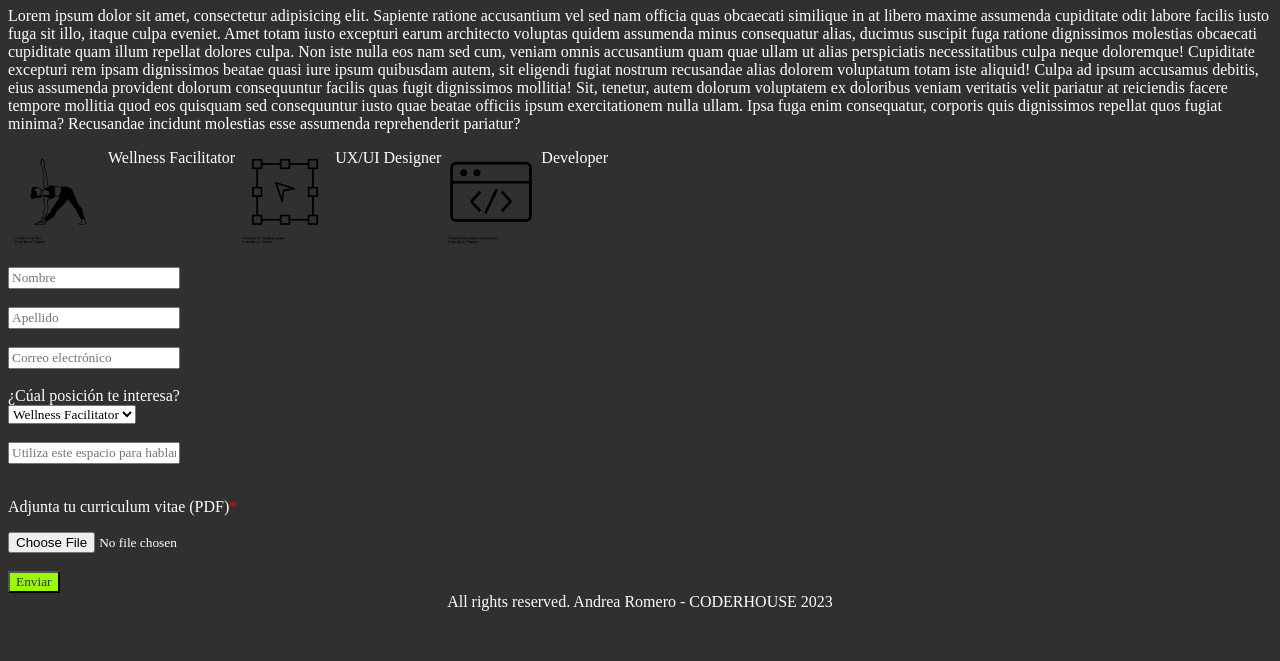
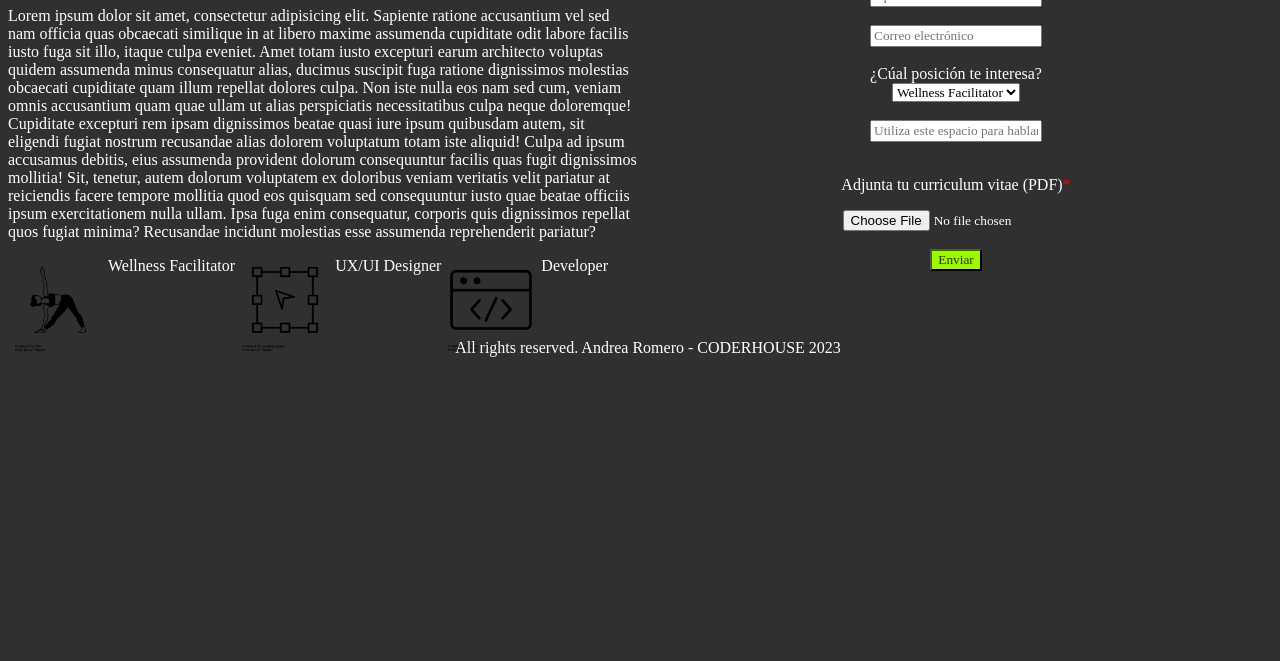
Before and after one commit to andrearsab/PFRomeroSabatino, a plain HTML site: page html/trabaja.html in a window 1280 px wide. Shown: the part 139-800 px from the top of the page. Drawn offline with Linux system fonts and the light colour scheme.

Commit message:
He estado actualizando el proyecto para la pre entrega

```diff
--- a/css/styles.css
+++ b/css/styles.css
@@ -1,3 +1,7 @@
+html{
+    position: relative;
+}
+
 .topnav{
 text-align: center;
 justify-content: center;
@@ -129,10 +133,12 @@ width: 100px;
 }
 
 
+.container-testimonals{
+    float: left;
+    overflow: hidden;
+    width: 50%;
+}
 
-.flex-container-testimonals{
-    display: flex;
-}
 
 .testimonial{
     width: 300px;
@@ -143,12 +149,42 @@ width: 100px;
 }
 
 
-.flex-container-jobs{
+.container-trabaja{
+    float: left;
+    overflow: hidden;
+    width: 50%;
+}
+
+.job-overview{
     display: flex;
 }
 
+.container-apply{
+    float: right;
+    overflow: hidden;
+    width: 50%;
+}
+
+.apply{
+    text-align: center;
+}
+
+.flex-container-jobs{
+    display: flex;
+    padding-bottom: 50px;
+}
+
+.file-and-submit{
+    text-align: center;
+}
 
 
 footer{
     text-align: center;
+    width: 100%;
 }
+
+.pie-de-pagina{
+    position: absolute;
+    bottom: 0px;
+}
--- a/html/trabaja.html
+++ b/html/trabaja.html
@@ -19,12 +19,12 @@
     </nav>
     </header>
 
-    <div>
+    <div class="container-trabaja">
       <h1>Trabaja con nosotros</h1>
       <p>Lorem ipsum dolor sit amet, consectetur adipisicing elit. Sapiente ratione accusantium vel sed nam officia quas obcaecati similique in at libero maxime assumenda cupiditate odit labore facilis iusto fuga sit illo, itaque culpa eveniet. Amet totam iusto excepturi earum architecto voluptas quidem assumenda minus consequatur alias, ducimus suscipit fuga ratione dignissimos molestias obcaecati cupiditate quam illum repellat dolores culpa. Non iste nulla eos nam sed cum, veniam omnis accusantium quam quae ullam ut alias perspiciatis necessitatibus culpa neque doloremque! Cupiditate excepturi rem ipsam dignissimos beatae quasi iure ipsum quibusdam autem, sit eligendi fugiat nostrum recusandae alias dolorem voluptatum totam iste aliquid! Culpa ad ipsum accusamus debitis, eius assumenda provident dolorum consequuntur facilis quas fugit dignissimos mollitia! Sit, tenetur, autem dolorum voluptatem ex doloribus veniam veritatis velit pariatur at reiciendis facere tempore mollitia quod eos quisquam sed consequuntur iusto quae beatae officiis ipsum exercitationem nulla ullam. Ipsa fuga enim consequatur, corporis quis dignissimos repellat quos fugiat minima? Recusandae incidunt molestias esse assumenda reprehenderit pariatur?</p>
 
 
-      <div class="flex-container-jobs">
+      <div class="job-overview">
       <img class="job-icon" src="../images/noun-triangle-pose-5843177.png" alt="Wellness icon">
       <figcaption>Wellness Facilitator</figcaption>
       <img class="job-icon" src="../images/noun-design-2683186.png" alt="Design icon">
@@ -35,8 +35,9 @@
 
       </div>
 
-      <div>
-      <form>
+      <div class="container-apply">
+
+      <form class="apply">
         <label for="fname"></label><br>
         <input type="text" id="fname" name="fname" placeholder="Nombre"><br>
         <label for="lname"></label><br>
@@ -59,6 +60,7 @@
       </form>
         <br>
 
+        <div class="file-and-submit">
         <p>Adjunta tu curriculum vitae (PDF)<span style="color:rgb(255, 0, 0);">*</span></p>
        <!-- <form action="/action_page.php"> -->
             <input type="file" id="myFile" name="filename">
@@ -68,9 +70,10 @@
       <br>
       <button type="button">Enviar</button>
        </div>
+      </div>
 
 </body>
-<footer>
+<footer class="pie-de-pagina">
     All rights reserved. Andrea Romero - CODERHOUSE 2023
 </footer>
 </html>
```
Also changed, not shown: html/reviews.html (+3 -2 lines).
